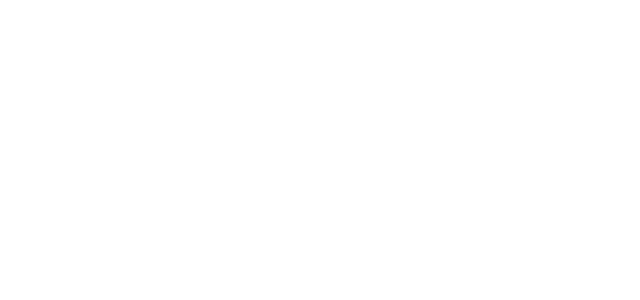
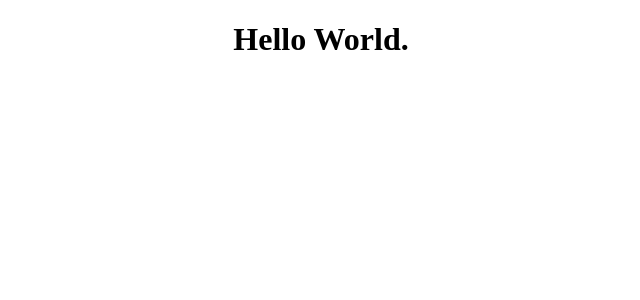
Before and after one commit to And4Web/learning_redux, a React (Create React App) app: page / in a window 1280 px wide. Shown: the top 300 px of the page, without its empty margins (319-959 px from the left). Built offline with nearby package versions, Linux system fonts and the light colour scheme.

Commit message:
new components created.

```diff
--- a/src/App.js
+++ b/src/App.js
@@ -4,7 +4,7 @@ import './App.css';
 function App() {
   return (
     <div className="App">
-
+      <h1>Hello World.</h1>
     </div>
   );
 }
```
Also changed, not shown: src/components/Login.js (added, +11 -0 lines), src/components/Profile.js (added, +11 -0 lines).
